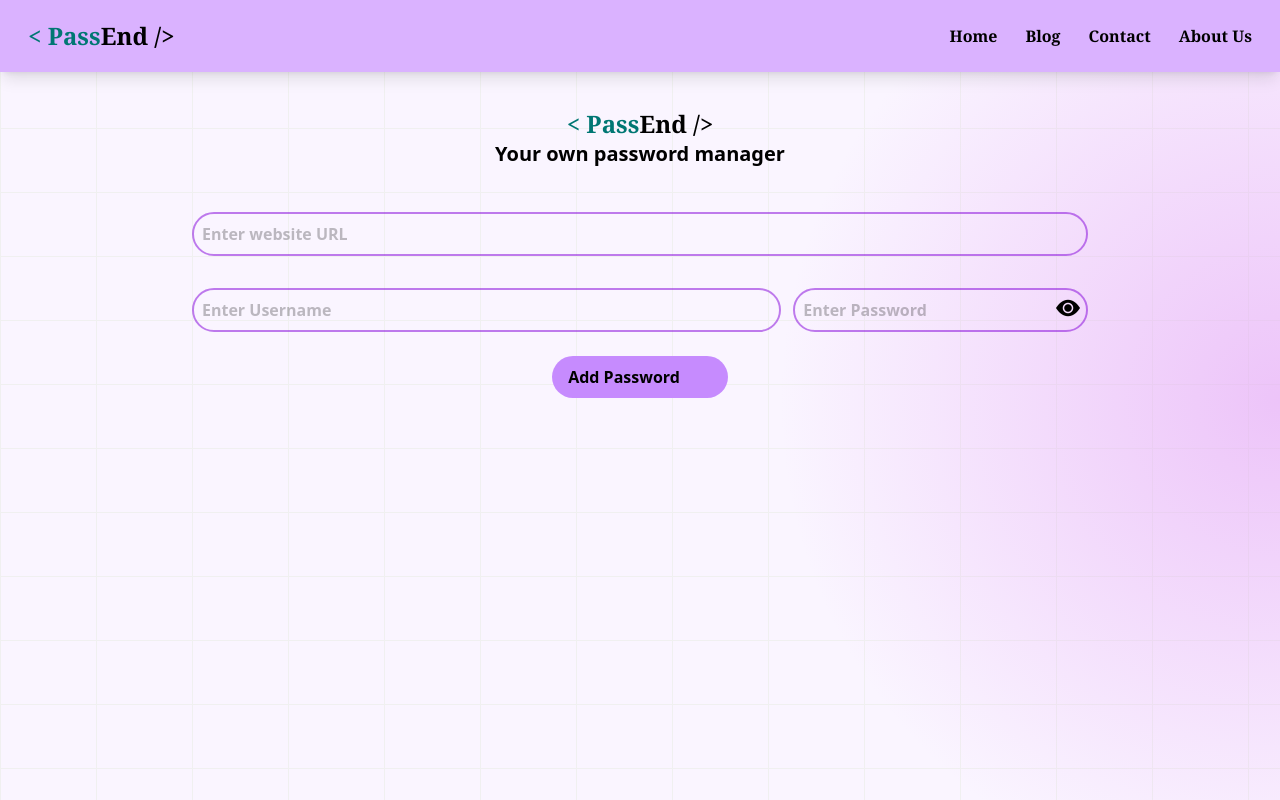
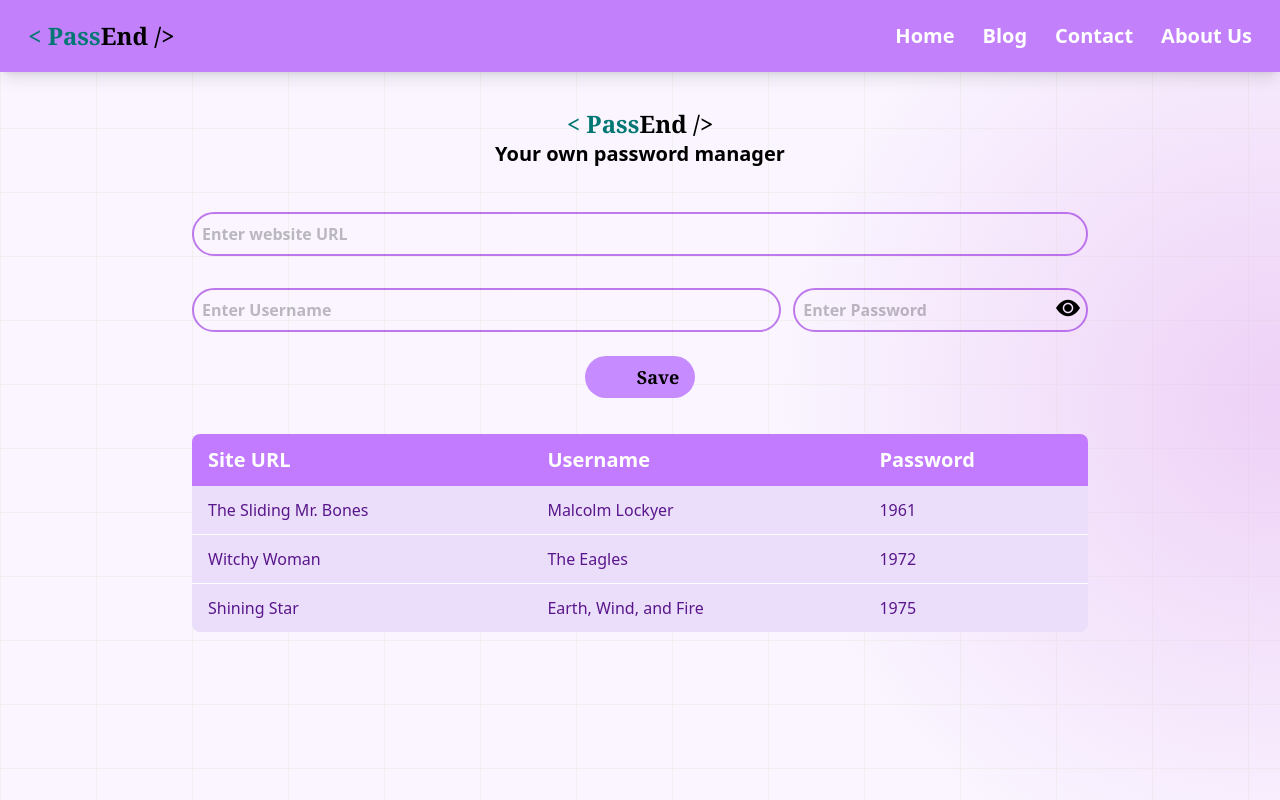
Before and after one commit to akashgautam09/PassEnd, a React (Vite) app: page / in a window 1280 px wide. Built offline with nearby package versions, Linux system fonts and the light colour scheme; some icons are missing.

Commit message:
styled the navbar and added table.jsx

```diff
--- a/src/components/Manager.jsx
+++ b/src/components/Manager.jsx
@@ -1,14 +1,25 @@
-import { useState } from "react"
+import Table from './Table'
+import { useEffect, useState } from "react"
 
 const Manager = () => {
     const [showPass, setshowPass] = useState("bi-eye-fill")
     const [form, setform] = useState({ site: "", username: "", password: "" })
+    const [PasswordArray, setPasswordArray] = useState([])
+
+    useEffect(() => {
+        let passwords = localStorage.getItem("password")
+        if (passwords) {
+            setPasswordArray(JSON.parse(passwords))
+        }
+    }, [])
 
     const handleChange = (e) => {
         setform({ ...form, [e.target.name]: e.target.value })
     }
     const handleSubmit = () => {
-        console.log(form)
+        const newArray = [...PasswordArray, form]
+        setPasswordArray(newArray)
+        localStorage.setItem("password", JSON.stringify(newArray))
     }
 
     const showPassword = () => {
@@ -19,13 +30,13 @@ const Manager = () => {
     }
     return (
         <>
-            <div className="absolute inset-0 -z-10 h-full w-full bg-purple-50 bg-[linear-gradient(to_right,#f0f0f0_1px,transparent_1px),linear-gradient(to_bottom,#f0f0f0_1px,transparent_1px)] bg-size-[6rem_4rem]"><div className="absolute bottom-0 left-0 right-0 top-0 bg-[radial-gradient(circle_500px_at_100%_400px,#e4a3f599,transparent)]"></div></div>
+            <div className="absolute inset-0 -z-10 h-full w-full bg-purple-50 bg-[linear-gradient(to_right,#f0f0f0_1px,transparent_1px),linear-gradient(to_bottom,#f0f0f0_1px,transparent_1px)] bg-size-[6rem_4rem]"><div className="absolute bottom-0 left-0 right-0 top-0 bg-[radial-gradient(circle_500px_at_100%_400px,#e5b9f199,transparent)]"></div></div>
             <div className="w-4xl mx-auto">
                 <div className="flex flex-col justify-center items-center py-4 my-5">
                     <h1 className="flex font-semibold font-serif text-2xl"><span className="text-[#007773]">&lt; Pass</span><span>End /&gt;</span></h1>
                     <p className='font-sans font-semibold text-xl'>Your own password manager</p>
                 </div>
-                <div className="flex flex-col gap-6 items-center">
+                <div className="flex flex-col mb-9 gap-6 items-center">
                     <div className="my-2 w-full">
                         <input type="text" name="site" id="" placeholder="Enter website URL" className="w-full font-sans font-semibold border-2 border-purple-700 py-2 px-2 rounded-3xl opacity-50" onChange={handleChange} />
                     </div>
@@ -35,16 +46,17 @@ const Manager = () => {
                         <i className={`bi ${showPass}
                         text-2xl absolute top-1 right-2 cursor-pointer`} onClick={showPassword} ></i>
                     </div>
-                    <button type="submit" className="flex items-center cursor-pointer bg-[#c68bfe] hover:bg-purple-400 duration-150 w-fit rounded-3xl px-4 py-1.5 font-sans font-semibold text-2xs gap-0.5"
+                    <button type="submit" className="flex items-center cursor-pointer bg-[#c68bfe] hover:bg-purple-400 duration-150 w-fit rounded-3xl px-4 py-1.5 gap-1.5"
                         onClick={handleSubmit}
-                    >Add Password
-                        <lord-icon
-                            src="https://cdn.lordicon.com/efxgwrkc.json"
-                            trigger="hover"
-                            style={{ width: "30px", height: "30px" }}>
+                    > <lord-icon
+                        src="https://cdn.lordicon.com/efxgwrkc.json"
+                        trigger="hover"
+                        style={{ width: "30px", height: "30px" }}>
                         </lord-icon>
+                        <span className="font-serif font-semibold text-lg">Save</span>
                     </button>
                 </div>
+                <Table />
             </div>
         </>
     )
--- a/src/components/Navbar.jsx
+++ b/src/components/Navbar.jsx
@@ -2,9 +2,9 @@ import React from 'react'
 
 const Navbar = () => {
   return (
-    <nav className="flex items-center justify-between bg-purple-300 px-7 py-5 shadow-lg/10">
+    <nav className="flex items-center justify-between bg-[#c280fb] px-7 py-5 shadow-lg/10">
       <div className="flex font-semibold font-serif text-2xl"><span className="text-[#007773]">&lt; Pass</span><span>End /&gt;</span></div>
-      <ul className="flex items-center gap-7 font-semibold font-serif">
+      <ul className="flex text-white text-xl items-center gap-7 font-semibold font-sans">
         <li><a href="/">Home</a></li>
         <li><a href="#">Blog</a></li>
         <li><a href="#">Contact</a></li>
--- /dev/null
+++ b/src/components/Table.jsx
@@ -0,0 +1,35 @@
+const table = () => {
+    return (
+        <div>
+            <table className="table-auto w-full border-collapse rounded-lg overflow-hidden">
+                <thead className="bg-purple-400 text-white">
+                    <tr>
+                        <th className="px-4 py-3 text-left text-xl">Site URL</th>
+                        <th className="px-4 py-3 text-left text-xl">Username</th>
+                        <th className="px-4 py-3 text-left text-xl">Password</th>
+                    </tr>
+                </thead>
+                <tbody className="bg-[#ebdefa] text-purple-900">
+                    <tr className="border-b border-white hover:bg-purple-200 cursor-pointer transition">
+                        <td className="px-4 py-3">The Sliding Mr. Bones</td>
+                        <td className="px-4 py-3">Malcolm Lockyer</td>
+                        <td className="px-4 py-3">1961</td>
+                    </tr>
+                    <tr className="border-b border-white hover:bg-purple-200 cursor-pointer transition">
+                        <td className="px-4 py-3">Witchy Woman</td>
+                        <td className="px-4 py-3">The Eagles</td>
+                        <td className="px-4 py-3">1972</td>
+                    </tr>
+                    <tr className="hover:bg-purple-200 cursor-pointer transition">
+                        <td className="px-4 py-3">Shining Star</td>
+                        <td className="px-4 py-3">Earth, Wind, and Fire</td>
+                        <td className="px-4 py-3">1975</td>
+                    </tr>
+                </tbody>
+            </table>
+
+        </div>
+    )
+}
+
+export default table
```
